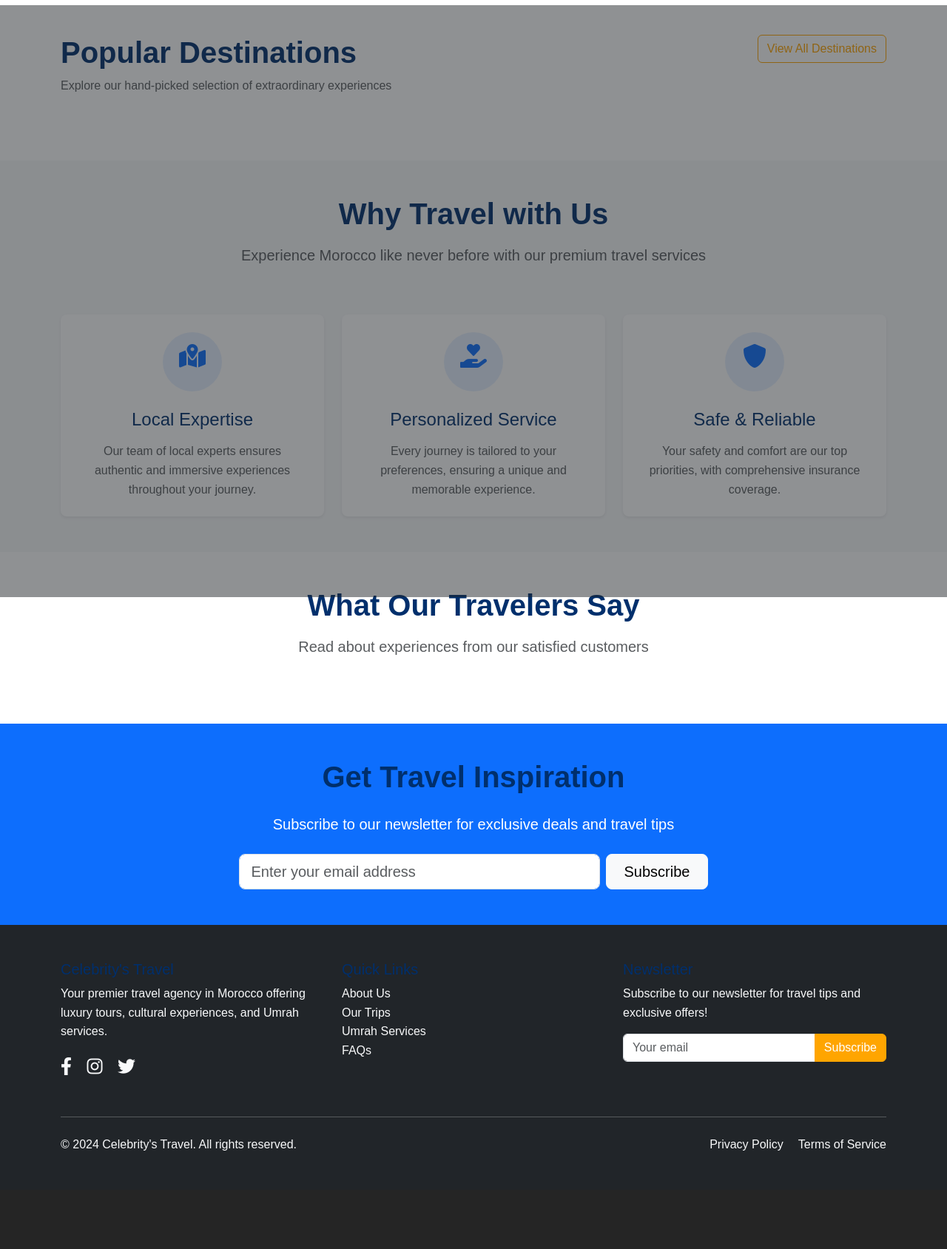
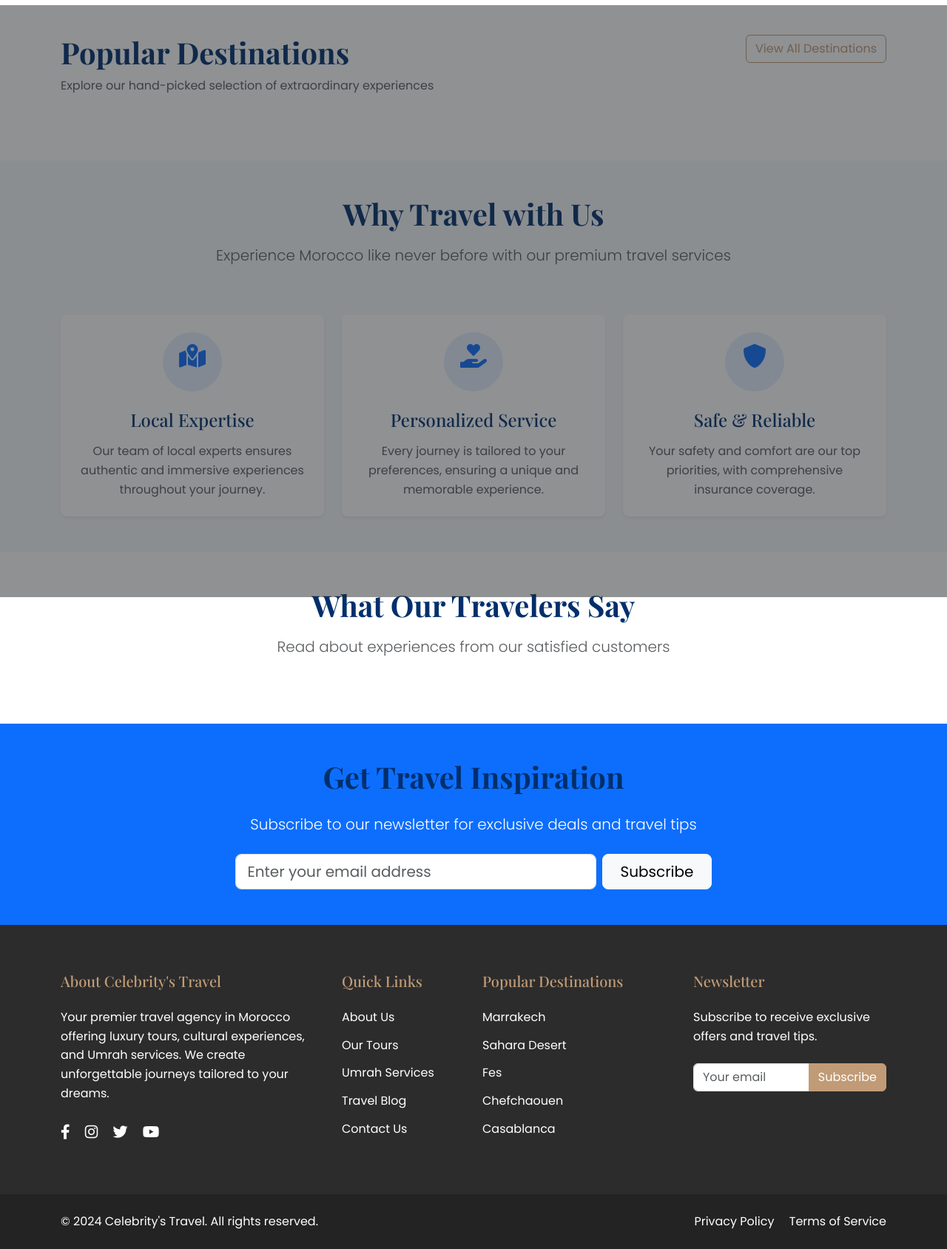
Before and after one commit to Soufiane-Majdar/celebritys_travel, a Django app: page / in a window 1280 px wide. Shown: the part 877-2565 px from the top of the page at 74% size. Before the commit the page ends 2432 px from the top, so only its background shows below. Run offline with Django 4.2, Linux system fonts and the light colour scheme; data that the repository does not hold is empty; some libraries are stand-ins or nearby versions.

Commit message:
new update

```diff
--- a/templates/base/base.html
+++ b/templates/base/base.html
@@ -5,7 +5,7 @@
 <head>
     <meta charset="UTF-8">
     <meta name="viewport" content="width=device-width, initial-scale=1.0">
-    <title>{% block title %}Celebrity's Travel - Moroccan Travel Agency{% endblock %}</title>
+    <title>{% block title %}Celebrity's Travel - Your Premier Moroccan Travel Agency{% endblock %}</title>
 
     <!-- Meta tags for SEO -->
     <meta name="description" content="{% block meta_description %}Celebrity's Travel - Your premier travel agency in Morocco offering luxury tours, cultural experiences, and Umrah services.{% endblock %}">
@@ -14,25 +14,165 @@
     <!-- Favicon -->
     <link rel="icon" type="image/x-icon" href="{% static 'img/favicon.ico' %}">
 
+    <!-- Google Fonts -->
+    <link href="https://fonts.googleapis.com/css2?family=Playfair+Display:wght@400;500;600;700&family=Poppins:wght@300;400;500;600;700&display=swap" rel="stylesheet">
+
     <!-- Bootstrap CSS -->
     <link href="https://cdn.jsdelivr.net/npm/bootstrap@5.3.0/dist/css/bootstrap.min.css" rel="stylesheet">
 
     <!-- Font Awesome -->
     <link rel="stylesheet" href="https://cdnjs.cloudflare.com/ajax/libs/font-awesome/6.0.0/css/all.min.css">
 
+    <!-- Swiper CSS -->
+    <link rel="stylesheet" href="https://cdn.jsdelivr.net/npm/swiper@8/swiper-bundle.min.css">
+
+    <!-- AOS CSS -->
+    <link href="https://unpkg.com/aos@2.3.1/dist/aos.css" rel="stylesheet">
+
     <!-- Custom CSS -->
     {% compress css %}
     <link rel="stylesheet" href="{% static 'css/style.css' %}">
     {% endcompress %}
 
+    <style>
+        :root {
+            --primary-color: #C19B76;
+            --secondary-color: #1B1B1B;
+            --accent-color: #E8DFD8;
+            --text-color: #333333;
+            --light-bg: #F8F9FA;
+            --dark-bg: #2C2C2C;
+        }
+
+        body {
+            font-family: 'Poppins', sans-serif;
+            color: var(--text-color);
+        }
+
+        h1, h2, h3, h4, h5, h6 {
+            font-family: 'Playfair Display', serif;
+        }
+
+        .btn-primary {
+            background-color: var(--primary-color);
+            border-color: var(--primary-color);
+        }
+
+        .btn-primary:hover {
+            background-color: darken(var(--primary-color), 10%);
+            border-color: darken(var(--primary-color), 10%);
+        }
+
+        .btn-outline-primary {
+            color: var(--primary-color);
+            border-color: var(--primary-color);
+        }
+
+        .btn-outline-primary:hover {
+            background-color: var(--primary-color);
+            border-color: var(--primary-color);
+        }
+
+        .navbar {
+            background-color: rgba(255, 255, 255, 0.95);
+            backdrop-filter: blur(10px);
+            padding: 1rem 0;
+            transition: all 0.3s ease;
+        }
+
+        .navbar.scrolled {
+            box-shadow: 0 2px 10px rgba(0, 0, 0, 0.1);
+        }
+
+        .navbar-brand {
+            font-family: 'Playfair Display', serif;
+            font-weight: 700;
+            font-size: 1.5rem;
+            color: var(--primary-color);
+        }
+
+        .nav-link {
+            font-weight: 500;
+            color: var(--secondary-color);
+            padding: 0.5rem 1rem;
+            transition: color 0.3s ease;
+        }
+
+        .nav-link:hover {
+            color: var(--primary-color);
+        }
+
+        .dropdown-menu {
+            border: none;
+            box-shadow: 0 5px 15px rgba(0, 0, 0, 0.1);
+            border-radius: 0.5rem;
+        }
+
+        .dropdown-item:hover {
+            background-color: var(--accent-color);
+            color: var(--primary-color);
+        }
+
+        .footer {
+            background-color: var(--dark-bg);
+            color: #fff;
+            padding: 4rem 0 0;
+        }
+
+        .footer-title {
+            color: var(--primary-color);
+            font-size: 1.25rem;
+            margin-bottom: 1.5rem;
+        }
+
+        .footer-links a {
+            color: #fff;
+            text-decoration: none;
+            transition: color 0.3s ease;
+            display: block;
+            margin-bottom: 0.75rem;
+        }
+
+        .footer-links a:hover {
+            color: var(--primary-color);
+        }
+
+        .social-links a {
+            color: #fff;
+            font-size: 1.25rem;
+            margin-right: 1rem;
+            transition: color 0.3s ease;
+        }
+
+        .social-links a:hover {
+            color: var(--primary-color);
+        }
+
+        .footer-bottom {
+            background-color: rgba(0, 0, 0, 0.2);
+            padding: 1.5rem 0;
+            margin-top: 4rem;
+        }
+
+        @media (max-width: 991.98px) {
+            .navbar-collapse {
+                background-color: #fff;
+                padding: 1rem;
+                border-radius: 0.5rem;
+                box-shadow: 0 5px 15px rgba(0, 0, 0, 0.1);
+                margin-top: 1rem;
+            }
+        }
+    </style>
+
     {% block extra_css %}{% endblock %}
 </head>
 <body>
     <!-- Navigation -->
-    <nav class="navbar navbar-expand-lg navbar-light bg-light fixed-top">
+    <nav class="navbar navbar-expand-lg fixed-top">
         <div class="container">
             <a class="navbar-brand" href="{% url 'core:home' %}">
-                <img src="{% static 'img/logo.png' %}" alt="Celebrity's Travel Logo" height="50">
+                Celebrity's Travel
             </a>
             <button class="navbar-toggler" type="button" data-bs-toggle="collapse" data-bs-target="#navbarNav">
                 <span class="navbar-toggler-icon"></span>
@@ -40,33 +180,34 @@
             <div class="collapse navbar-collapse" id="navbarNav">
                 <ul class="navbar-nav ms-auto">
                     <li class="nav-item">
-                        <a class="nav-link {% if request.resolver_match.url_name == 'home' %}active{% endif %}"
-                           href="{% url 'core:home' %}">Home</a>
-                    </li>
-                    <li class="nav-item">
-                        <a class="nav-link {% if request.resolver_match.url_name == 'about' %}active{% endif %}"
-                           href="{% url 'core:about' %}">About</a>
+                        <a class="nav-link {% if request.resolver_match.url_name == 'home' %}active{% endif %}" href="{% url 'core:home' %}">Home</a>
                     </li>
                     <li class="nav-item dropdown">
-                        <a class="nav-link dropdown-toggle" href="#" id="tripsDropdown" role="button"
-                           data-bs-toggle="dropdown">Trips</a>
+                        <a class="nav-link dropdown-toggle" href="#" role="button" data-bs-toggle="dropdown">
+                            Destinations
+                        </a>
                         <ul class="dropdown-menu">
-                            <li><a class="dropdown-item" href="{% url 'trips:trip-category' 'adventure' %}">Adventure</a></li>
-                            <li><a class="dropdown-item" href="{% url 'trips:trip-category' 'cultural' %}">Cultural</a></li>
-                            <li><a class="dropdown-item" href="{% url 'trips:trip-category' 'nature' %}">Nature</a></li>
+                            <li><a class="dropdown-item" href="{% url 'trips:trip-category' 'cultural' %}">Cultural Tours</a></li>
+                            <li><a class="dropdown-item" href="{% url 'trips:trip-category' 'adventure' %}">Adventure Tours</a></li>
+                            <li><a class="dropdown-item" href="{% url 'trips:trip-category' 'desert' %}">Desert Safari</a></li>
+                            <li><hr class="dropdown-divider"></li>
+                            <li><a class="dropdown-item" href="{% url 'trips:trip-list' %}">All Destinations</a></li>
                         </ul>
                     </li>
                     <li class="nav-item">
-                        <a class="nav-link {% if request.resolver_match.url_name == 'umrah-services' %}active{% endif %}"
-                           href="{% url 'trips:umrah-services' %}">Umrah</a>
+                        <a class="nav-link" href="{% url 'trips:umrah-services' %}">Umrah Services</a>
                     </li>
                     <li class="nav-item">
-                        <a class="nav-link {% if request.resolver_match.app_name == 'blog' %}active{% endif %}"
-                           href="{% url 'blog:post-list' %}">Blog</a>
+                        <a class="nav-link {% if request.resolver_match.url_name == 'about' %}active{% endif %}" href="{% url 'core:about' %}">About</a>
                     </li>
                     <li class="nav-item">
-                        <a class="nav-link {% if request.resolver_match.url_name == 'contact' %}active{% endif %}"
-                           href="{% url 'core:contact' %}">Contact</a>
+                        <a class="nav-link {% if request.resolver_match.app_name == 'blog' %}active{% endif %}" href="{% url 'blog:post-list' %}">Blog</a>
+                    </li>
+                    <li class="nav-item">
+                        <a class="nav-link {% if request.resolver_match.url_name == 'contact' %}active{% endif %}" href="{% url 'core:contact' %}">Contact</a>
+                    </li>
+                    <li class="nav-item ms-lg-3">
+                        <a href="{% url 'trips:search' %}" class="btn btn-primary rounded-pill px-4">Book Now</a>
                     </li>
                 </ul>
             </div>
@@ -74,7 +215,7 @@
     </nav>
 
     <!-- Main Content -->
-    <main class="flex-shrink-0">
+    <main class="flex-shrink-0" style="margin-top: 76px;">
         {% if messages %}
         <div class="container mt-4">
             {% for message in messages %}
@@ -90,47 +231,62 @@
     </main>
 
     <!-- Footer -->
-    <footer class="footer mt-auto py-5 bg-dark text-light">
+    <footer class="footer mt-auto">
         <div class="container">
-            <div class="row">
-                <div class="col-md-4 mb-4">
-                    <h5>Celebrity's Travel</h5>
-                    <p>Your premier travel agency in Morocco offering luxury tours, cultural experiences, and Umrah services.</p>
+            <div class="row g-4">
+                <div class="col-lg-4 col-md-6">
+                    <h5 class="footer-title">About Celebrity's Travel</h5>
+                    <p class="mb-4">Your premier travel agency in Morocco offering luxury tours, cultural experiences, and Umrah services. We create unforgettable journeys tailored to your dreams.</p>
                     <div class="social-links">
-                        <a href="#" class="text-light me-3"><i class="fab fa-facebook-f"></i></a>
-                        <a href="#" class="text-light me-3"><i class="fab fa-instagram"></i></a>
-                        <a href="#" class="text-light me-3"><i class="fab fa-twitter"></i></a>
+                        <a href="#"><i class="fab fa-facebook-f"></i></a>
+                        <a href="#"><i class="fab fa-instagram"></i></a>
+                        <a href="#"><i class="fab fa-twitter"></i></a>
+                        <a href="#"><i class="fab fa-youtube"></i></a>
                     </div>
                 </div>
-                <div class="col-md-4 mb-4">
-                    <h5>Quick Links</h5>
-                    <ul class="list-unstyled">
-                        <li><a href="{% url 'core:about' %}" class="text-light">About Us</a></li>
-                        <li><a href="{% url 'trips:trip-list' %}" class="text-light">Our Trips</a></li>
-                        <li><a href="{% url 'trips:umrah-services' %}" class="text-light">Umrah Services</a></li>
-                        <li><a href="{% url 'core:faqs' %}" class="text-light">FAQs</a></li>
-                    </ul>
+                <div class="col-lg-2 col-md-6">
+                    <h5 class="footer-title">Quick Links</h5>
+                    <div class="footer-links">
+                        <a href="{% url 'core:about' %}">About Us</a>
+                        <a href="{% url 'trips:trip-list' %}">Our Tours</a>
+                        <a href="{% url 'trips:umrah-services' %}">Umrah Services</a>
+                        <a href="{% url 'blog:post-list' %}">Travel Blog</a>
+                        <a href="{% url 'core:contact' %}">Contact Us</a>
+                    </div>
                 </div>
-                <div class="col-md-4 mb-4">
-                    <h5>Newsletter</h5>
-                    <p>Subscribe to our newsletter for travel tips and exclusive offers!</p>
+                <div class="col-lg-3 col-md-6">
+                    <h5 class="footer-title">Popular Destinations</h5>
+                    <div class="footer-links">
+                        <a href="#">Marrakech</a>
+                        <a href="#">Sahara Desert</a>
+                        <a href="#">Fes</a>
+                        <a href="#">Chefchaouen</a>
+                        <a href="#">Casablanca</a>
+                    </div>
+                </div>
+                <div class="col-lg-3 col-md-6">
+                    <h5 class="footer-title">Newsletter</h5>
+                    <p class="mb-4">Subscribe to receive exclusive offers and travel tips.</p>
                     <form action="{% url 'core:newsletter-signup' %}" method="post" class="newsletter-form">
                         {% csrf_token %}
-                        <div class="input-group">
+                        <div class="input-group mb-3">
                             <input type="email" name="email" class="form-control" placeholder="Your email" required>
-                            <button type="submit" class="btn btn-primary">Subscribe</button>
+                            <button class="btn btn-primary" type="submit">Subscribe</button>
                         </div>
                     </form>
                 </div>
             </div>
-            <hr class="my-4">
-            <div class="row">
-                <div class="col-md-6 text-center text-md-start">
-                    <p class="mb-0">&copy; {% now "Y" %} Celebrity's Travel. All rights reserved.</p>
-                </div>
-                <div class="col-md-6 text-center text-md-end">
-                    <a href="#" class="text-light me-3">Privacy Policy</a>
-                    <a href="#" class="text-light">Terms of Service</a>
+        </div>
+        <div class="footer-bottom text-center">
+            <div class="container">
+                <div class="row">
+                    <div class="col-md-6 text-md-start">
+                        <p class="mb-0">&copy; {% now "Y" %} Celebrity's Travel. All rights reserved.</p>
+                    </div>
+                    <div class="col-md-6 text-md-end">
+                        <a href="#" class="text-white me-3">Privacy Policy</a>
+                        <a href="#" class="text-white">Terms of Service</a>
+                    </div>
                 </div>
             </div>
         </div>
@@ -139,10 +295,25 @@
     <!-- Bootstrap Bundle with Popper -->
     <script src="https://cdn.jsdelivr.net/npm/bootstrap@5.3.0/dist/js/bootstrap.bundle.min.js"></script>
 
-    <!-- Custom JavaScript -->
-    {% compress js %}
-    <script src="{% static 'js/main.js' %}"></script>
-    {% endcompress %}
+    <!-- Swiper JS -->
+    <script src="https://cdn.jsdelivr.net/npm/swiper@8/swiper-bundle.min.js"></script>
+
+    <!-- AOS JS -->
+    <script src="https://unpkg.com/aos@2.3.1/dist/aos.js"></script>
+
+    <script>
+        // Initialize AOS
+        AOS.init();
+
+        // Navbar scroll effect
+        window.addEventListener('scroll', function() {
+            if (window.scrollY > 50) {
+                document.querySelector('.navbar').classList.add('scrolled');
+            } else {
+                document.querySelector('.navbar').classList.remove('scrolled');
+            }
+        });
+    </script>
 
     {% block extra_js %}{% endblock %}
 </body>
--- a/trips/urls.py
+++ b/trips/urls.py
@@ -6,8 +6,8 @@
 urlpatterns = [
     path('', views.trip_list, name='trip-list'),
     path('search/', views.search, name='search'),
-    path('<slug:slug>/', views.trip_detail, name='trip-detail'),
     path('category/<str:trip_type>/', views.trip_category, name='trip-category'),
     path('inquiry/submit/', views.submit_inquiry, name='submit-inquiry'),
-    path('umrah/', views.umrah_services, name='umrah-services'),
+    path('services/umrah/', views.umrah_services, name='umrah-services'),
+    path('<slug:slug>/', views.trip_detail, name='trip-detail'),
 ]
--- a/trips/views.py
+++ b/trips/views.py
@@ -36,9 +36,9 @@
 
     context = {
         'page_obj': page_obj,
-        'trip_type': trip_type,
+        'category': trip_type,
     }
-    return render(request, 'trips/trip_category.html', context)
+    return render(request, 'trips/trip_list.html', context)
 
 def submit_inquiry(request):
     if request.method == 'POST':
```
Also changed, not shown: templates/trips/trip_list.html (added, +289 -0 lines), trips/models.py (+15 -1 lines).
